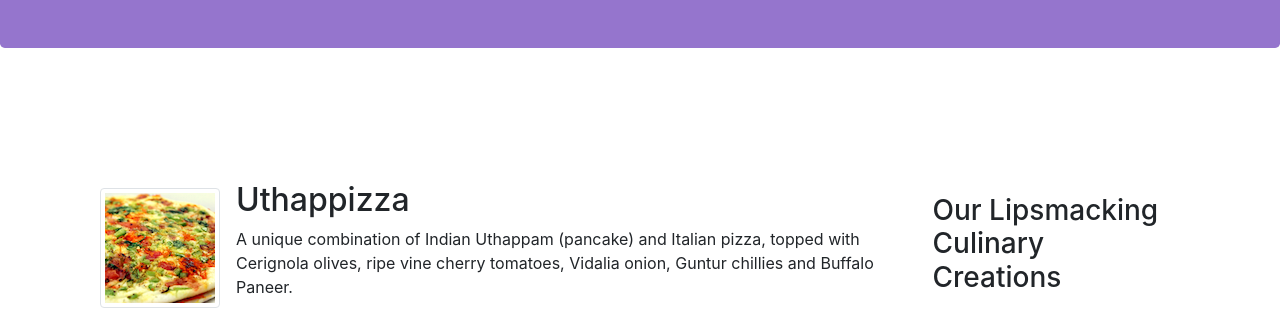
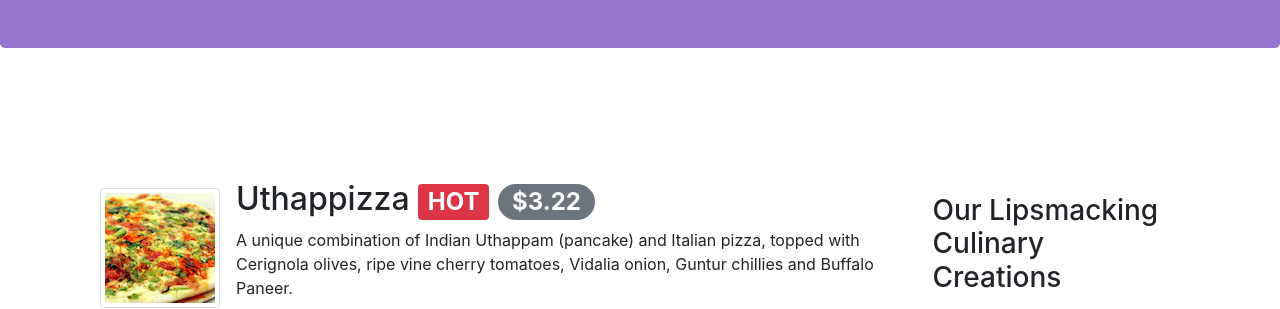
Before and after one commit to MianJawadAhmad/conFusion, a website: page index.html in a window 1280 px wide. Shown: the part 508-817 px from the top of the page. Drawn offline with nearby package versions, Linux system fonts and the light colour scheme.

Commit message:
user alert

```diff
--- a/index.html
+++ b/index.html
@@ -59,7 +59,7 @@
                 <div class="media">
                     <img class="d-flex mr-3 img-thumbnail align-self-center" src="img/uthappizza.png" alt="uthappizza">
                     <div class="media-body">
-                    <h2 class="mt-0">Uthappizza</h2>
+                    <h2 class="mt-0">Uthappizza <span class="badge badge-danger">HOT</span> <span class="badge badge-pill badge-secondary">$3.22</span></h2>
                     <p>A unique combination of Indian Uthappam (pancake) and Italian pizza, topped with Cerignola olives, ripe vine cherry tomatoes, Vidalia onion, Guntur chillies and Buffalo Paneer.</p>
                     </div>
                </div>
```
Also changed, not shown: 2 other files.
